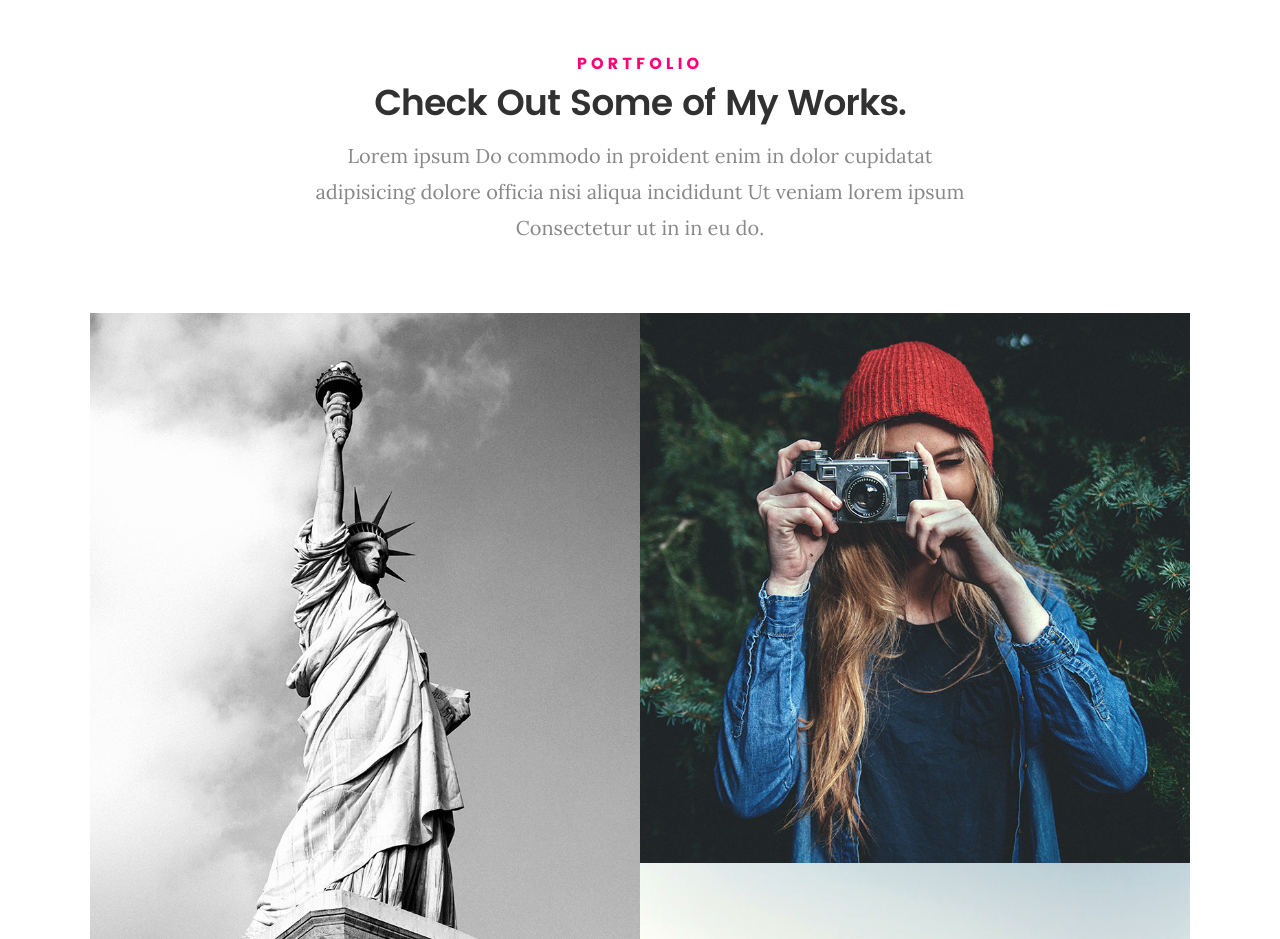
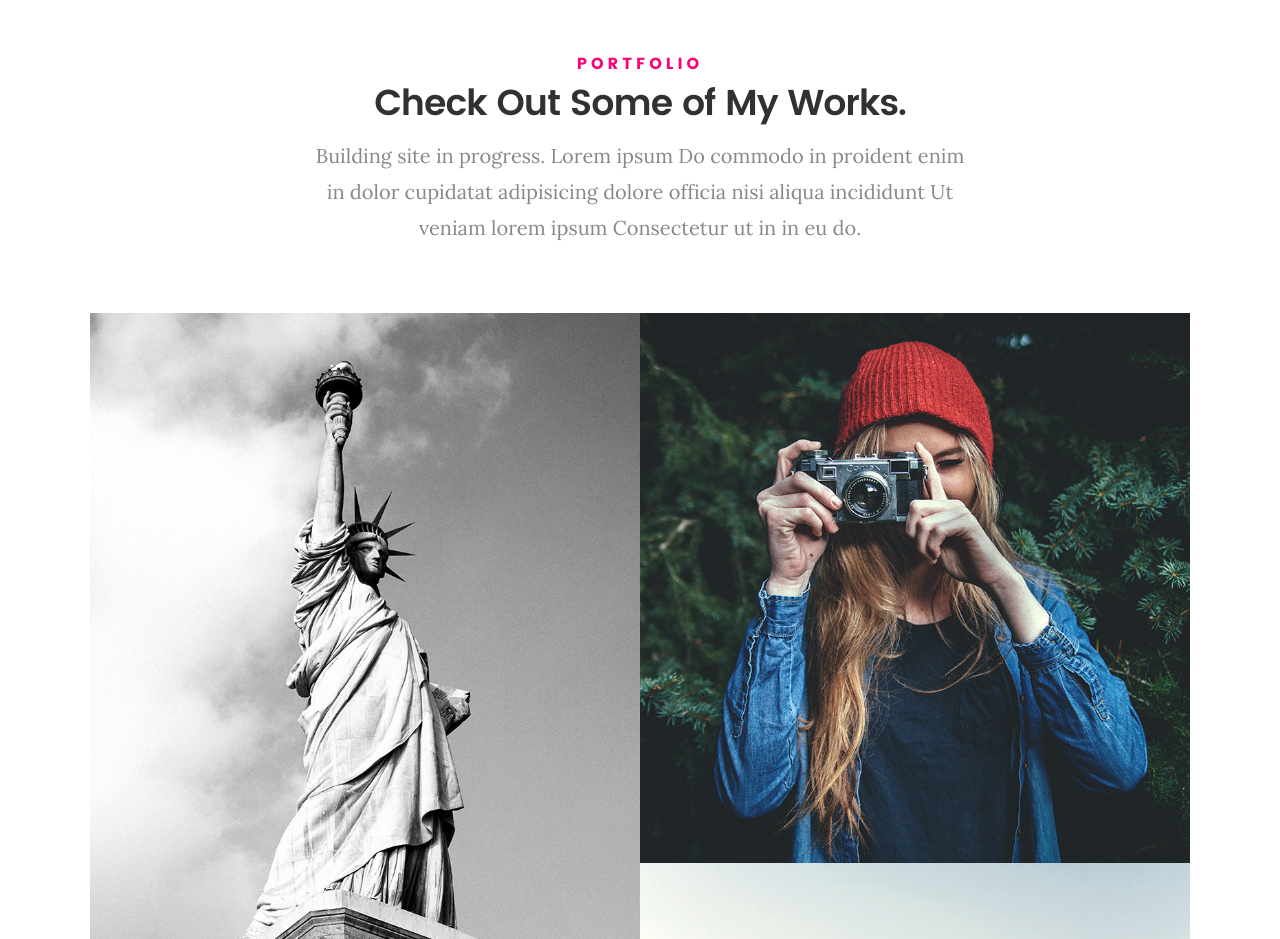
Before and after one commit to Spaun12/michaelconnell.github.io, a plain HTML site: page index.html in a window 1280 px wide. Shown: the part 4240-5179 px from the top of the page. Drawn offline with Linux system fonts and the light colour scheme; files whose address does not match are found by name.

Commit message:
Update index.html

```diff
--- a/index.html
+++ b/index.html
@@ -368,7 +368,7 @@
    			<h5>Portfolio</h5>
    			<h1>Check Out Some of My Works.</h1>
 
-   			<p class="lead">Lorem ipsum Do commodo in proident enim in dolor cupidatat adipisicing dolore officia nisi aliqua incididunt Ut veniam lorem ipsum Consectetur ut in in eu do.</p>
+   			<p class="lead">Building site in progress. Lorem ipsum Do commodo in proident enim in dolor cupidatat adipisicing dolore officia nisi aliqua incididunt Ut veniam lorem ipsum Consectetur ut in in eu do.</p>
 
    		</div>
    	</div> <!-- /section-intro-->
```
